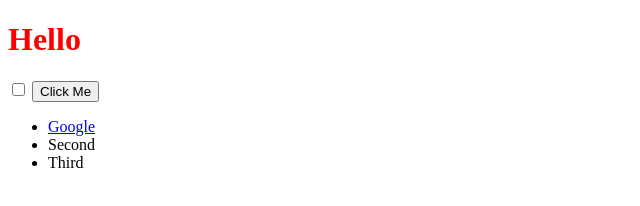
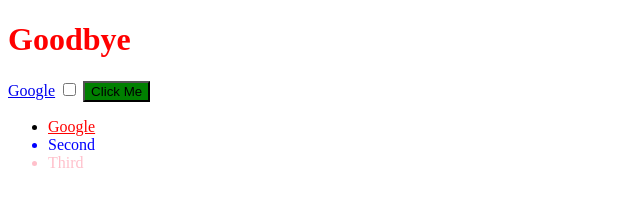
Before and after one commit to jdlambright/javascript, a plain HTML site: page index.html in a window 1280 px wide. Shown: the whole page, without its empty margins (0-640 px from the left). Drawn offline with Linux system fonts and the light colour scheme.

Commit message:
updated color

```diff
--- a/index.html
+++ b/index.html
@@ -1,15 +1,17 @@
 <!DOCTYPE html>
 <html lang="en" dir="ltr">
+
 <head>
   <meta charset="utf-8">
   <title>My Website</title>
   <link rel="stylesheet" href="styles.css">
 
 </head>
+
 <body>
 
   <h1 id="title">Hello</h1>
-
+  <a href="https://www.google.com">Google</a>
   <input type="checkbox">
 
   <button class="btn">Click Me</button>
--- a/index.js
+++ b/index.js
@@ -1,2 +1,7 @@
-document.query
-document.firstElementChild.lastElementChild.lastElementChild.lastElementChild.innerHTML = "Angela"
+
+
+document.getElementById("title").innerHTML = "Goodbye";
+document.getElementsByClassName("btn")[0].style.backgroundColor = "green";
+document.getElementsByTagName("li")[2].style.color = "pink";
+document.querySelector("li a").style.color = "red";
+document.querySelectorAll("#list .item")[1].style.color = "blue";
```
Lines whose indentation alone changed are shown as unchanged.
